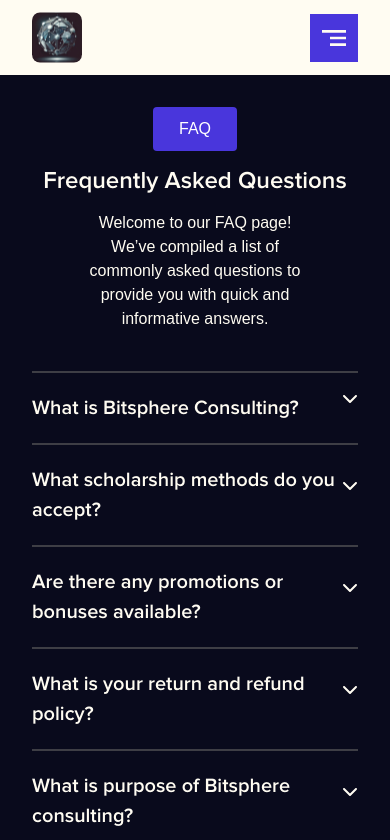
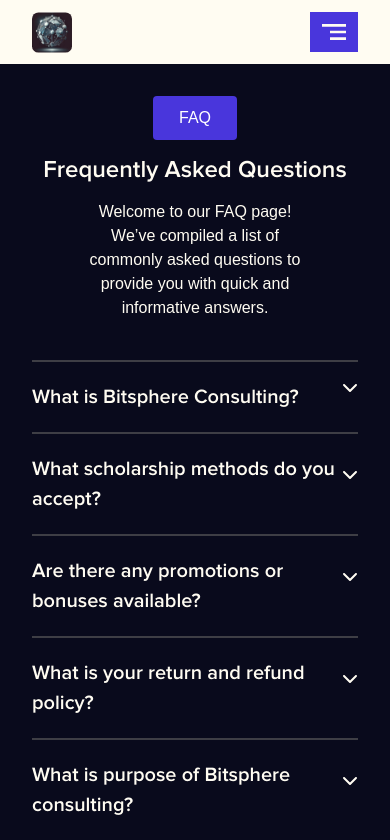
Before and after one commit to official-commandcodes/stevengoodluck, a React (Vite) app: page /faqs in a window 390 px wide. Shown: the top 840 px of the page. Built offline with nearby package versions, Linux system fonts and the light colour scheme; a web font is replaced by a local one.

Commit message:
fix: logo and menu

```diff
--- a/src/ui/Navbar.jsx
+++ b/src/ui/Navbar.jsx
@@ -40,7 +40,7 @@
   return (
     <>
       <nav className="px-sm-padding-hr bg-customAmber-50 lg:px-padding-hr py-3 flex justify-between items-center">
-        <Link to="/">
+        <Link to="/" className="w-[40px] h-[40px] md:w-auto md:h-auto">
           <img src="/logo.svg" alt="Site Logo" />
         </Link>
 
@@ -88,7 +88,7 @@
           Schedule a Call
         </animated.button>
 
-        <button className="block lg:hidden bg-customPurple-300 p-2">
+        <button className="block lg:hidden bg-customPurple-300 py-1 px-2">
           <MdOutlineSegment className="text-[2rem]" />
         </button>
       </nav>
```
